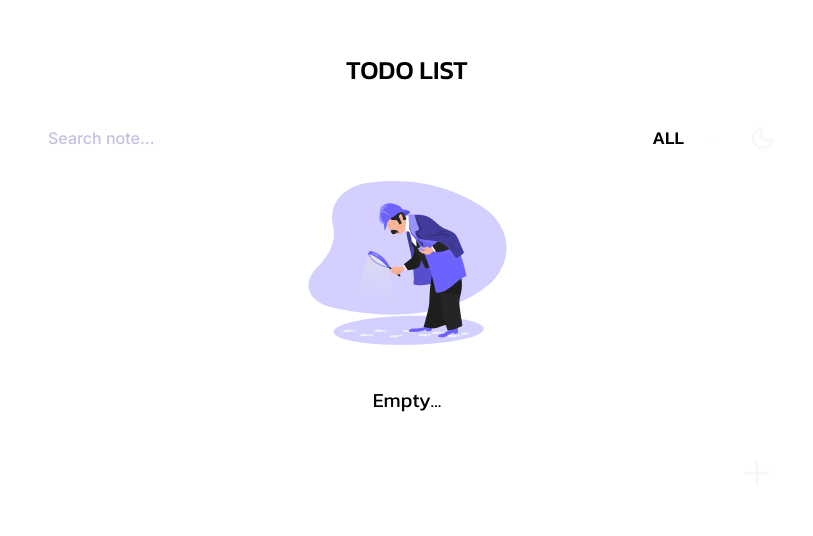
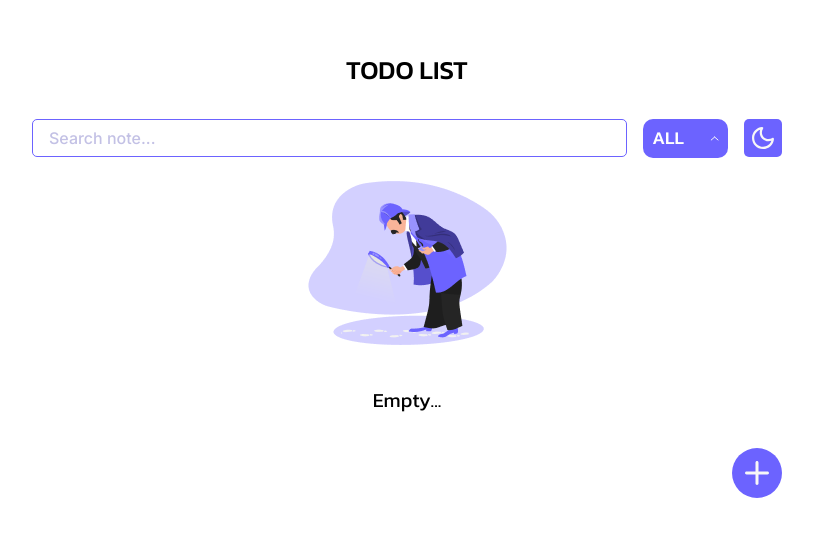
Before and after one commit to PavelPopkov420/TODO-LIST, a React (Vite) app: page / in a window 1280 px wide. Shown: the top 536 px of the page, without its empty margins (233-1046 px from the left). Built offline with nearby package versions, Linux system fonts and the light colour scheme.

Commit message:
fix root

```diff
--- a/src/index.css
+++ b/src/index.css
@@ -365,12 +365,7 @@ template {
 }
 
 :root {
+  --color-purple: #6c63ff;
+  --color-white: #ffff;
+  --color-black: #252525;
 }
-@mixin h1-styles {
-  font-family: "Space Grotesk", sans-serif;
-  font-weight: 500;
-  font-style: normal;
-  font-size: 60px;
-  line-height: 100%;
-  letter-spacing: 0%;
-}
```
